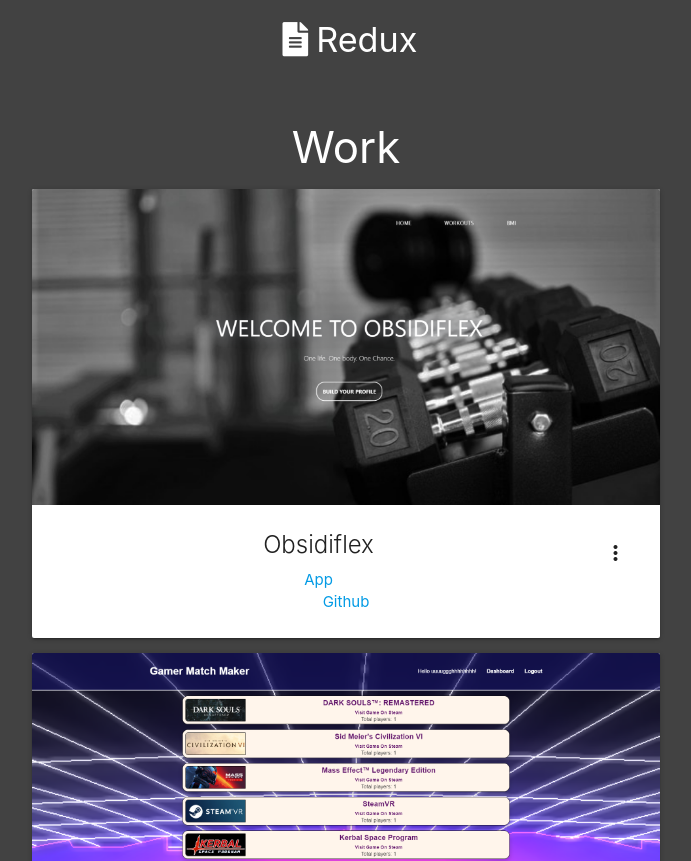
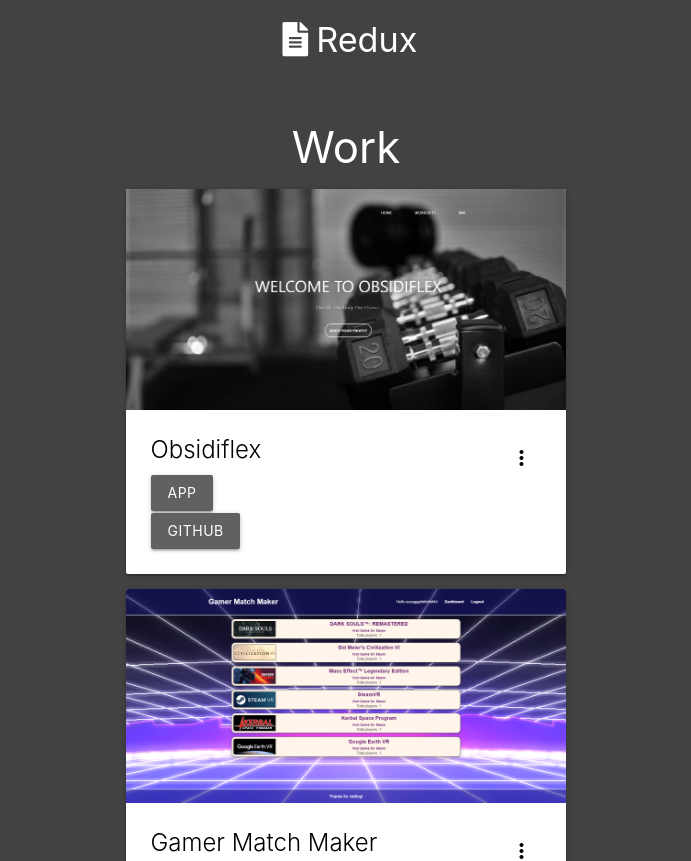
Before and after one commit to powerar/portfolio, a React (Create React App) app: page / in a window 1280 px wide. Shown: the part 1120-1981 px from the top of the page, without its empty margins (294-985 px from the left). Built offline with nearby package versions, Linux system fonts and the light colour scheme.

Commit message:
re-styled work components and added build list

```diff
--- a/src/components/Project/index.js
+++ b/src/components/Project/index.js
@@ -8,6 +8,15 @@
       appLink: 'https://jadejhagru.github.io/fitness-application/',
       description:
         'A fitness application built accessing a RESTful API of workouts. Users can add workouts and their routine will be saved to localstorage.',
+      build: [
+        'HTML5',
+        'CSS',
+        'JavaScript',
+        'Node',
+        'Bootstrap',
+        'jQuery',
+        'YouTube Search API',
+      ],
     },
     {
       title: 'Gamer Match Maker',
@@ -15,6 +24,18 @@
       appLink: 'https://damp-tor-80298.herokuapp.com/',
       description:
         'A customized game matchmaking service utilizing the Steam Web API. This site uses a MongoDB back-end to help users find other gamers with similar games and playtimes.',
+      build: [
+        'HTML5',
+        'CSS',
+        'JavaScript',
+        'Express/Express Session',
+        'Node',
+        'MySQL',
+        'Handlebars',
+        'Sequelize',
+        'Passport',
+        'Steam Web API',
+      ],
     },
     {
       title: 'Art Gallery Online',
@@ -22,14 +43,25 @@
       appLink: 'https://shrouded-sands-03163.herokuapp.com/',
       description:
         'This application is an online art gallery that allows put their original art up for sale and browse art pieces that have been posted by other users in the community. The application is built with the MERN stack with a GraphQL API. A Stripe placeholder is configured to direct users to a payment page for purchasing art.',
+      build: [
+        'Apollo Server',
+        'Bootstrap',
+        'GraphQL',
+        'Node',
+        'Express',
+        'jsonwebtoken',
+        'Mongoose',
+        'Firebase/Firebase Cloud Storage',
+        'Stripe',
+      ],
     },
   ];
 
   return (
     <div className="container" id="card-container">
       {projects.map((project, i) => (
-        <div class="card">
-          <div class="card-image waves-effect waves-block waves-light">
+        <div className="card">
+          <div className="card-image waves-effect waves-block waves-light">
             <img
               src={require(`../../images/${projects[i].title}.png`).default}
               className="activator"
@@ -38,27 +70,37 @@
             />
           </div>
           <div className="card-content">
-
-              <span class="card-title activator grey-text text-darken-4">
+            <span className="card-title activator black-text">
               {projects[i].title}
-                <i class="material-icons right">more_vert</i>
+              <i className="material-icons right">more_vert</i>
             </span>
             <p>
-                <a href={projects[i].appLink}>App</a>
+              <a href={projects[i].appLink} className="btn btn-primary">
+                App
+              </a>
             </p>
             <p>
-                <a href={projects[i].github}>Github</a>
+              <a href={projects[i].github} className="btn btn-primary">
+                Github
+              </a>
             </p>
           </div>
-            <div class="card-reveal">
-              <span class="card-title grey-text text-darken-4">
+          <div className="card-reveal">
+            <span className="card-title black-text text-darken-4">
               {projects[i].title}
-                <i class="material-icons right">close</i>
+              <i className="material-icons right">close</i>
             </span>
-              <p>{projects[i].description}</p>
+            <p id="card-text">{projects[i].description}</p>
+            <p id="card-text">
+              Built with:
+              <ul>
+                {projects[i].build.map((build) => (
+                  <li>{build}</li>
+                ))}
+              </ul>
+            </p>
           </div>
         </div>
-
       ))}
     </div>
   );
--- a/src/components/Work/index.js
+++ b/src/components/Work/index.js
@@ -3,7 +3,7 @@
 
 function Work () {
     return (
-        <div id="work" className="col s12 center">
+        <div id="work" className="container col s12 center">
           <h3>Work</h3>
           <Project></Project>
         </div>
--- a/src/index.css
+++ b/src/index.css
@@ -23,6 +23,17 @@
 
 .btn {
     background-color: #616161;
+    margin: 1px;
+}
+
+
+
+.card-content {
+    text-align: left !important;
+}
+
+#card-text {
+    color: black;
 }
 
 i {
```
Lines whose indentation alone changed are shown as unchanged.
